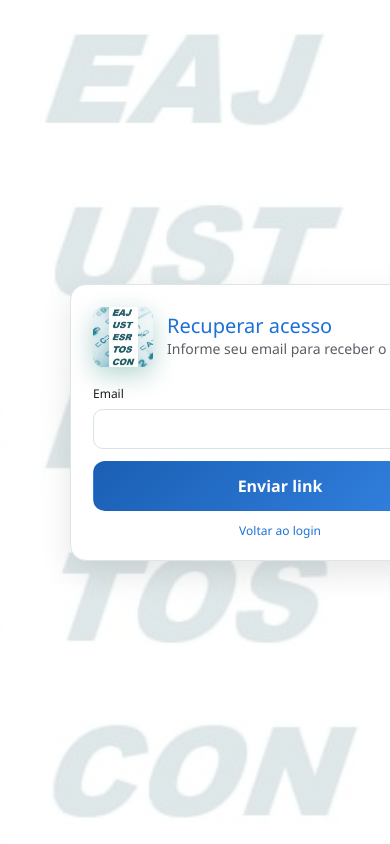
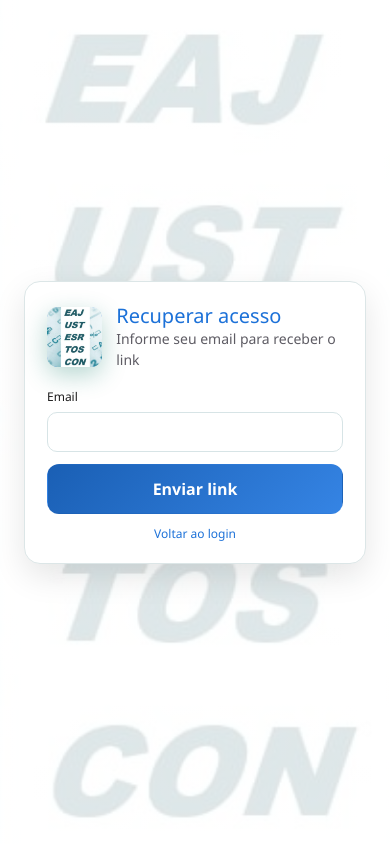
Before and after one commit to CleberSGuedes/projetoswebcsg, a Flask app: page /forgot-password in a window 390 px wide; the page is wider, and only the part inside the window is pictured. Run offline with Flask 3, Linux system fonts and the light colour scheme; parts of the project's set-up code (start-up, migrations or seed data) failed here and were passed over.

Commit message:
style: remove rolagem horizontal do modo minimo

```diff
--- a/static/css/style.css
+++ b/static/css/style.css
@@ -183,17 +183,6 @@ a { color: inherit; text-decoration: none; }
   width: 100%;
   min-width: 0;
 }
-@media (max-width: 520px) {
-  html {
-    min-width: var(--spo-operational-min-width);
-    overflow-x: auto;
-  }
-  body,
-  .app-body,
-  .layout {
-    min-width: var(--spo-operational-min-width);
-  }
-}
 .sidebar {
   --sidebar-expanded-width: var(--spo-layout-sidebar-expanded-width);
   background: var(--sidebar-bg);
--- a/templates/base.html
+++ b/templates/base.html
@@ -6,7 +6,7 @@
   <title>SPO</title>
   <link rel="stylesheet" href="https://cdn.jsdelivr.net/npm/bootstrap@5.3.3/dist/css/bootstrap.min.css">
   <link rel="stylesheet" href="https://cdn.jsdelivr.net/npm/bootstrap-icons@1.10.5/font/bootstrap-icons.css">
-  <link rel="stylesheet" href="{{ url_for('static', filename='css/style.css') }}?v=20260701.dev-responsive-min-2">
+  <link rel="stylesheet" href="{{ url_for('static', filename='css/style.css') }}?v=20260701.dev-responsive-min-3">
   <script src="https://cdn.plot.ly/plotly-3.0.1.min.js"></script>
 </head>
 <body class="app-body">
```
